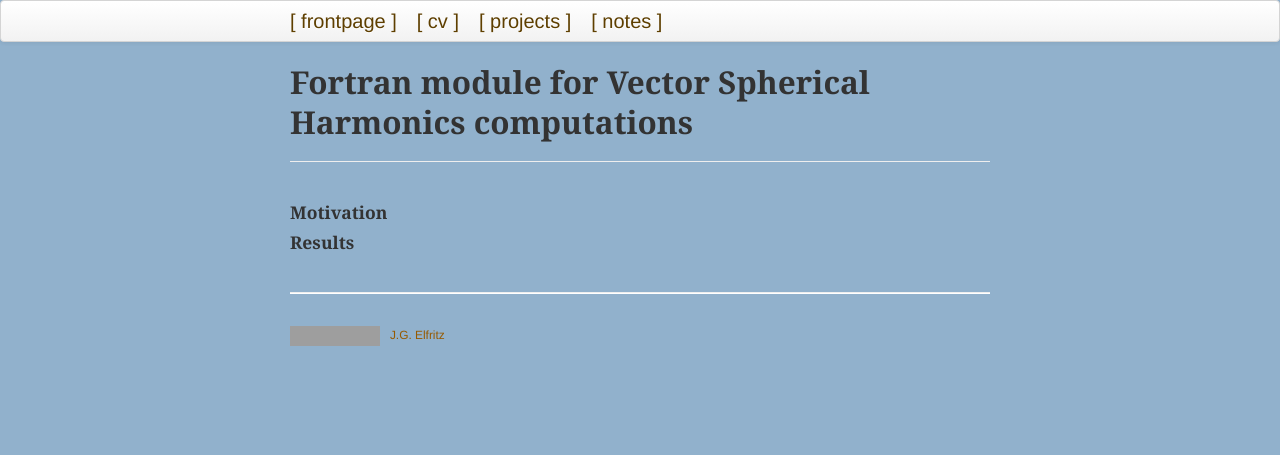
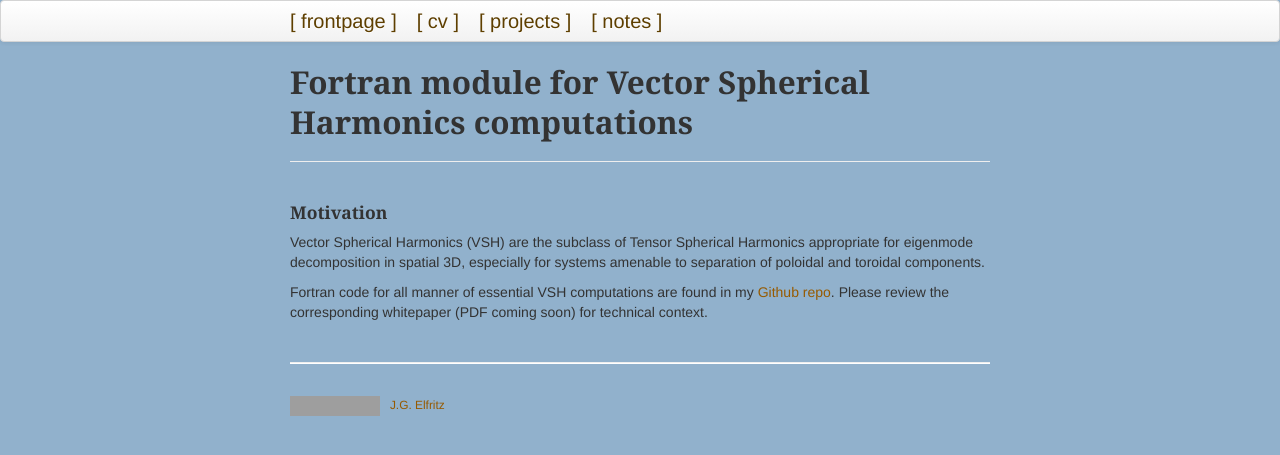
Before and after one commit to justinelfritz/justinelfritz.github.io, a Jekyll site: the page built from pages/vsh.md, in a window 1280 px wide. Shown: the top 455 px of the page. Built offline with Jekyll 4.4.1, drawn with Linux system fonts in a browser that asks for light colours; grey boxes are pictures that could not be loaded.

Commit message:
update to vsh page

```diff
--- a/pages/vsh.md
+++ b/pages/vsh.md
@@ -6,6 +6,6 @@ description: calculations for Vector Spherical Harmonics
 
 #### Motivation
 
+Vector Spherical Harmonics (VSH) are the subclass of Tensor Spherical Harmonics appropriate for eigenmode decomposition in spatial 3D, especially for systems amenable to separation of poloidal and toroidal components.
 
-
-#### Results
+Fortran code for all manner of essential VSH computations are found in my [Github repo](https://github.com/justinelfritz/fortran_VSH). Please review the corresponding whitepaper (PDF coming soon) for technical context.
```
